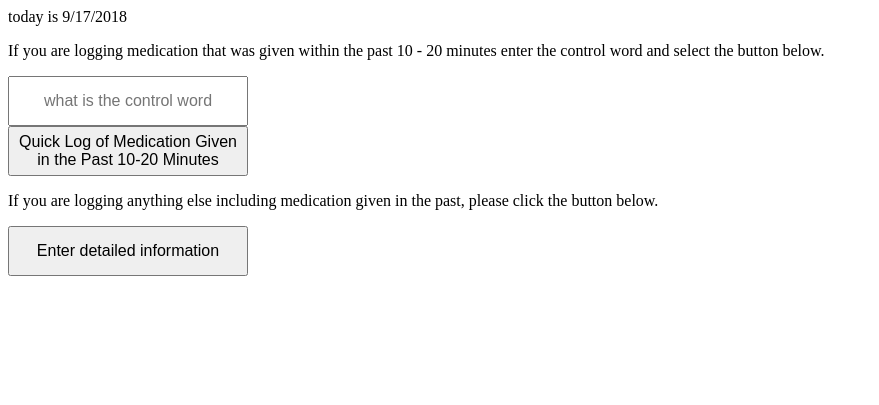
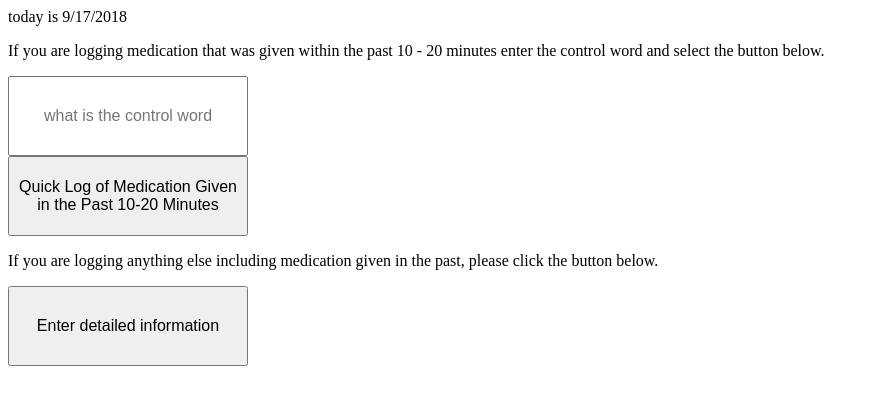
Before and after one commit to cwentworth/cwentworth.github.io, a PHP site: page /lulu-activities/index.html in a window 1280 px wide. Shown: the top 405 px of the page, without its empty margins (0-879 px from the left). Run offline with PHP 8.4, Linux system fonts and the light colour scheme; some libraries are stand-ins or nearby versions.

Commit message:
80px height

```diff
--- a/lulu-activities/display.css
+++ b/lulu-activities/display.css
@@ -1,25 +1,25 @@
 button {
-  height: 50px;
+  height: 80px;
   width: 240px;
   font-size: 16px;
 }
 
 input {
-  height: 50px;
+  height: 80px;
   width: 240px;
   text-align:center;
   font-size: 16px;
 }
 
 select {
-  height: 50px;
+  height: 80px;
   width: 240px;
   text-align:center;
   font-size: 16px;
 }
 
 textarea {
-  height: 50px;
+  height: 80px;
   width: 240px;
   font-size: 16px;
 }
```
